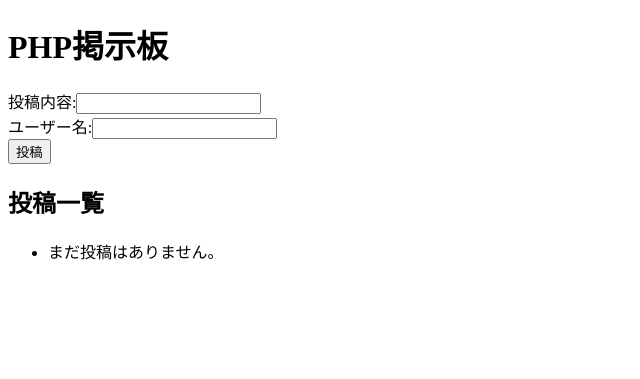
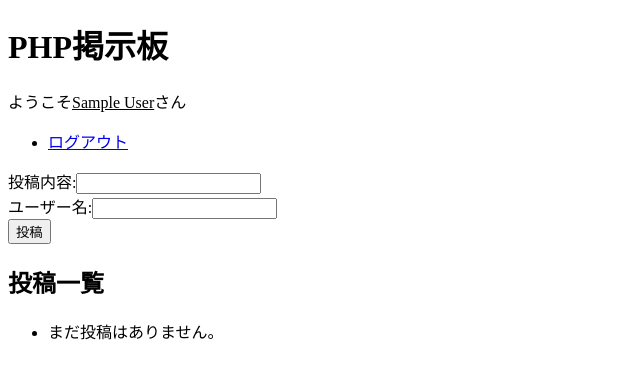
Before and after one commit to KairiMorishita/php_keijiban, a PHP site: page / in a window 1280 px wide. Shown: the top 379 px of the page, without its empty margins (0-640 px from the left). Run offline with PHP 8.4, Linux system fonts and the light colour scheme; the visitor is signed in with stand-in values (Sample User, id 1).

Commit message:
ログイン済みユーザーかチェック

```diff
--- a/index.php
+++ b/index.php
@@ -1,4 +1,11 @@
 <?php
+session_start();
+
+//ログイン状態チェック
+if(!isset($_SESSION["NAME"])){
+    header("Location: Logout.php");
+    exit;
+}
 
 // ファイルの指定
 $dataFile = 'datafile.dat';
@@ -48,6 +55,12 @@ $post_list = array_reverse($post_list);
 <body>
 <h1>PHP掲示板</h1>
 
+<!-- ユーザーIDにHTMLタグが含まれても良いようにエスケープする -->
+<p>ようこそ<u><?php echo htmlspecialchars($_SESSION["NAME"], ENT_QUOTES); ?></u>さん</p>  <!-- ユーザー名をechoで表示 -->
+    <ul>
+        <li><a href="Logout.php">ログアウト</a></li>
+    </ul>
+
 <!--ここで投稿内容を送信する-->
 <form action="" method="post">
     投稿内容:<input type="text" name="message"><br>
```
